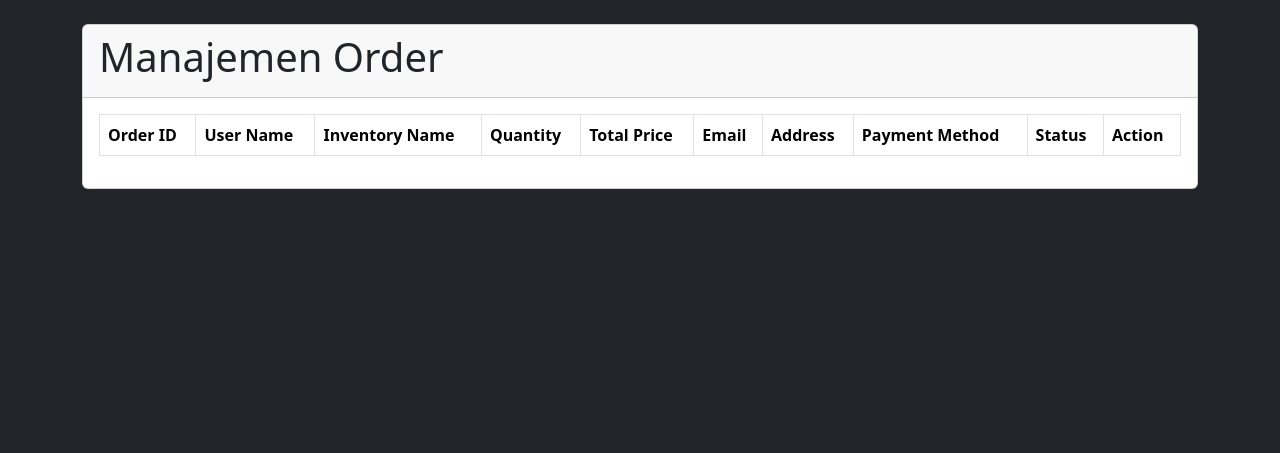
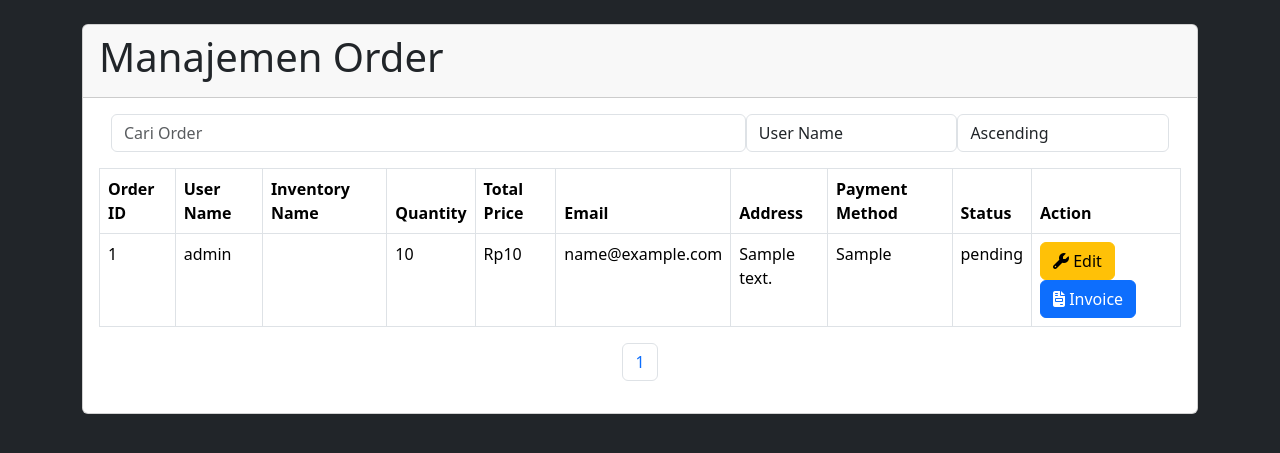
Before and after one commit to aaidilz/pw2024_tubes_233040059, a PHP site: page /admin/order.php in a window 1280 px wide. Shown: the part 56-509 px from the top of the page. Run offline with PHP 8.4, Linux system fonts and the light colour scheme; a user stored in the database is signed in; data comes from the database, SQL or seed files in the repository; tables that the repository leaves empty hold one stand-in row (values such as "Sample post"); lists and menus that the app fills with data are empty.

Commit message:
chore: Add search, sorting, and pagination functionality to admin order page

```diff
--- a/admin/order.php
+++ b/admin/order.php
@@ -4,10 +4,7 @@
 require '../app/controller/OrderController.php';
 require '../layout/admin/header.php';
 
-$controller = new OrderController($conn);
-$orders = $controller->getAllOrders();
 ?>
-
 
 <div class="container mt-4">
     <div class="card">
@@ -15,7 +12,26 @@
             <h1>Manajemen Order</h1>
         </div>
         <div class="card-body">
-            <table class="table table-bordered">
+            <div class="container d-flex">
+                <div class="input-group mb-3 w-75">
+                    <input type="text" class="form-control" id="search" placeholder="Cari Order">
+                </div>
+                <div class="input-group mb-3 w-25">
+                    <select class="form-control" id="orderColumn">
+                        <option value="user_name">User Name</option>
+                        <option value="inventory_name">Inventory Name</option>
+                        <option value="total_price">Total Price</option>
+                        <option value="status">Status</option>
+                    </select>
+                </div>
+                <div class="input-group mb-3 w-25">
+                    <select class="form-control" id="orderDirection">
+                        <option value="ASC">Ascending</option>
+                        <option value="DESC">Descending</option>
+                    </select>
+                </div>
+            </div>
+            <table class="table table-bordered" id="orderTable">
                 <thead>
                     <tr>
                         <th>Order ID</th>
@@ -31,33 +47,67 @@
                     </tr>
                 </thead>
                 <tbody>
-                    <?php
-                    foreach ($orders as $order) {
-                        ?>
-                        <tr>
-                            <td><?php echo $order['id']; ?></td>
-                            <td><?php echo $order['user_name']; ?></td>
-                            <td><?php echo $order['inventory_name']; ?></td>
-                            <td><?php echo $order['quantity']; ?></td>
-                            <td>Rp<?php echo $order['total_price']; ?></td>
-                            <td><?php echo $order['email']; ?></td>
-                            <td><?php echo $order['address']; ?></td>
-                            <td><?php echo $order['paymentMethod']; ?></td>
-                            <td><?php echo $order['status']; ?></td>
-
-                            <!-- button edit and invoice -->
-                            <td>
-                                <a href="edit_order.php?id=<?php echo $order['id']; ?>" class="btn btn-warning"><i class="fa fa-wrench"></i> Edit</a>
-                                <a href="invoice.php?id=<?php echo $order['id']; ?>" class="btn btn-primary"><i class="fa fa-file-invoice"></i> Invoice</a>
-                        </tr>
-                        <?php
-                    }
-                    ?>
+                    <!-- Data will be loaded via AJAX -->
                 </tbody>
             </table>
+            <!-- Pagination -->
+            <nav>
+                <ul class="pagination justify-content-center" id="pagination">
+                    <!-- Pagination links will be loaded via AJAX -->
+                </ul>
+            </nav>
         </div>
     </div>
 </div>
+
+<script src="https://cdnjs.cloudflare.com/ajax/libs/jquery/3.7.1/jquery.min.js"
+    integrity="sha512-v2CJ7UaYy4JwqLDIrZUI/4hqeoQieOmAZNXBeQyjo21dadnwR+8ZaIJVT8EE2iyI61OV8e6M8PP2/4hpQINQ/g=="
+    crossorigin="anonymous" referrerpolicy="no-referrer"></script>
+<script>
+    $(document).ready(function () {
+        // Initial load
+        loadOrders(1, "", "user_name", "ASC");
+
+        // Function to load orders with pagination, search, and sorting
+        function loadOrders(page, query, column, direction) {
+            $.ajax({
+                url: "../app/controller/GetOrderController.php",
+                method: "POST",
+                data: {
+                    page: page,
+                    query: query,
+                    column: column,
+                    direction: direction
+                },
+                success: function (data) {
+                    var parsedData = JSON.parse(data);
+                    $("#orderTable tbody").html(parsedData.table_data);
+                    $("#pagination").html(parsedData.pagination);
+                }
+            });
+        }
+
+        // Event listener for search input
+        $("#search").on("keyup", function () {
+            var query = $(this).val();
+            loadOrders(1, query, $("#orderColumn").val(), $("#orderDirection").val());
+        });
+
+        // Event listeners for sorting options
+        $("#orderColumn, #orderDirection").on("change", function () {
+            var query = $("#search").val();
+            loadOrders(1, query, $("#orderColumn").val(), $("#orderDirection").val());
+        });
+
+        // Event listener for pagination
+        $(document).on('click', '.page-link', function (e) {
+            e.preventDefault();
+            var page = $(this).data('page_number');
+            var query = $("#search").val();
+            loadOrders(page, query, $("#orderColumn").val(), $("#orderDirection").val());
+        });
+    });
+</script>
 
 <!-- end_isi -->
 <?php
--- /dev/null
+++ b/app/controller/GetOrderController.php
@@ -0,0 +1,85 @@
+<?php
+if (session_status() === PHP_SESSION_NONE) {
+    session_start();
+}
+
+require_once __DIR__ . '/../../config/database/connection.php';
+
+$record_per_page = 5;
+$page = isset($_POST["page"]) ? $_POST["page"] : 1;
+$start_from = ($page - 1) * $record_per_page;
+
+$query = "";
+$column = "user_name";
+$direction = "ASC";
+
+if (isset($_POST['query']) && isset($_POST['column']) && isset($_POST['direction'])) {
+    $query = $conn->real_escape_string($_POST['query']);
+    $column = $conn->real_escape_string($_POST['column']);
+    $direction = $conn->real_escape_string($_POST['direction']);
+}
+
+$sql = "SELECT orders.*, user.username AS user_name, inventory.nama AS inventory_name
+        FROM orders
+        LEFT JOIN user ON orders.user_id = user.id
+        LEFT JOIN inventory ON orders.inventory_id = inventory.id
+        WHERE user.username LIKE ? OR inventory.nama LIKE ?
+        ORDER BY $column $direction
+        LIMIT $start_from, $record_per_page";
+
+$stmt = $conn->prepare($sql);
+$search_query = '%' . $query . '%';
+$stmt->bind_param('ss', $search_query, $search_query);
+$stmt->execute();
+$result = $stmt->get_result();
+
+$output = '';
+if ($result->num_rows > 0) {
+    while ($order = $result->fetch_assoc()) {
+        $output .= "<tr>
+                        <td>{$order['id']}</td>
+                        <td>{$order['user_name']}</td>
+                        <td>{$order['inventory_name']}</td>
+                        <td>{$order['quantity']}</td>
+                        <td>Rp{$order['total_price']}</td>
+                        <td>{$order['email']}</td>
+                        <td>{$order['address']}</td>
+                        <td>{$order['paymentMethod']}</td>
+                        <td>{$order['status']}</td>
+                        <td>
+                            <a href='edit_order.php?id={$order['id']}' class='btn btn-warning'><i class='fa fa-wrench'></i> Edit</a>
+                            <a href='invoice.php?id={$order['id']}' class='btn btn-primary'><i class='fa fa-file-invoice'></i> Invoice</a>
+                        </td>
+                    </tr>";
+    }
+} else {
+    $output .= "<tr><td colspan='10' class='text-center'>Tidak ada data</td></tr>";
+}
+
+// Pagination logic
+$page_query = "SELECT COUNT(*) AS total_records
+               FROM orders
+               LEFT JOIN user ON orders.user_id = user.id
+               LEFT JOIN inventory ON orders.inventory_id = inventory.id
+               WHERE user.username LIKE ? OR inventory.nama LIKE ?";
+
+$stmt = $conn->prepare($page_query);
+$stmt->bind_param('ss', $search_query, $search_query);
+$stmt->execute();
+$page_result = $stmt->get_result();
+$row = $page_result->fetch_assoc();
+$total_records = $row['total_records'];
+$total_pages = ceil($total_records / $record_per_page);
+
+$pagination = '<nav><ul class="pagination justify-content-center">';
+for ($i = 1; $i <= $total_pages; $i++) {
+    $pagination .= "<li class='page-item'><a class='page-link' href='#' data-page_number='{$i}'>{$i}</a></li>";
+}
+$pagination .= '</ul></nav>';
+
+$response = array(
+    'table_data' => $output,
+    'pagination' => $pagination
+);
+
+echo json_encode($response);
```
